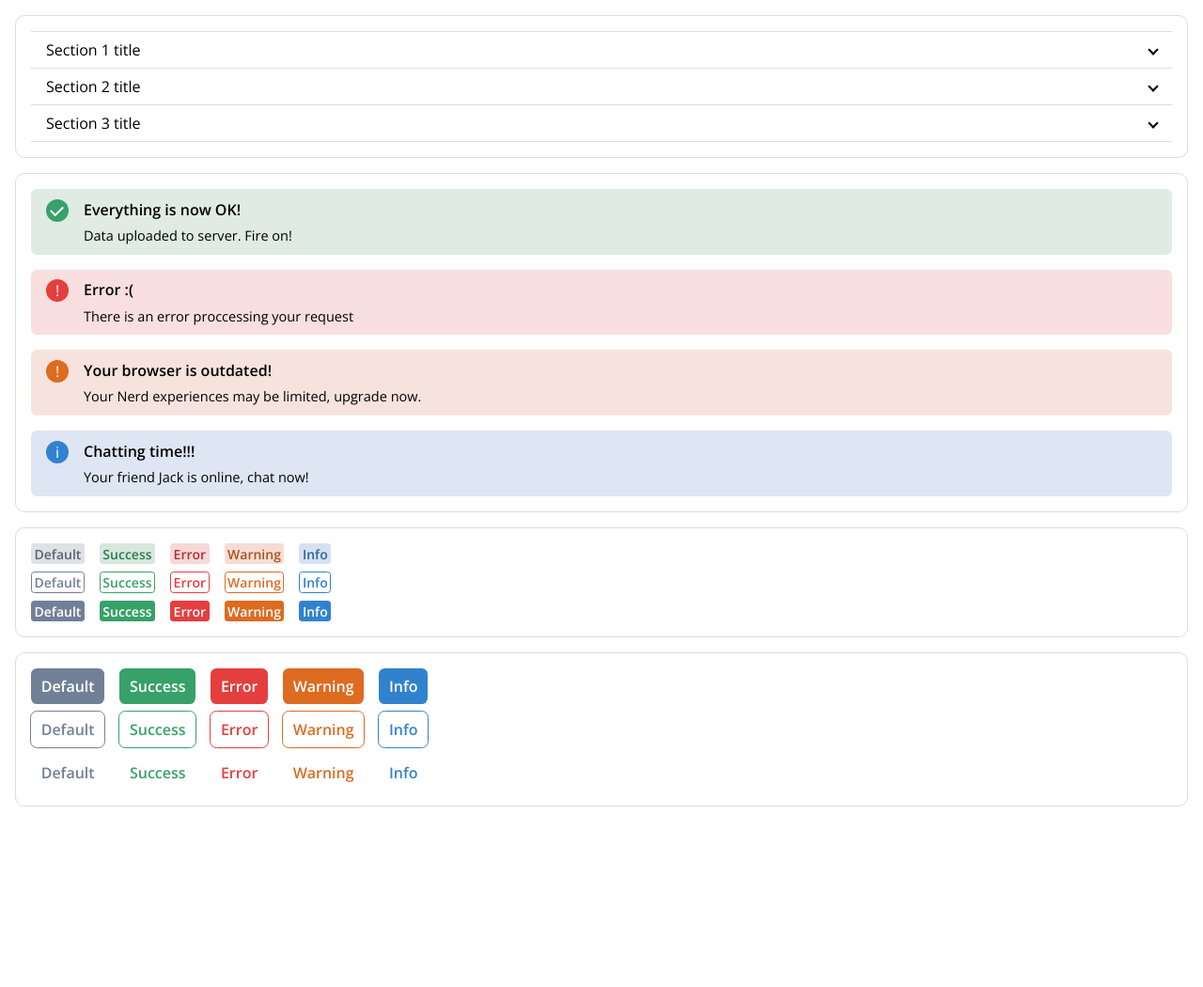
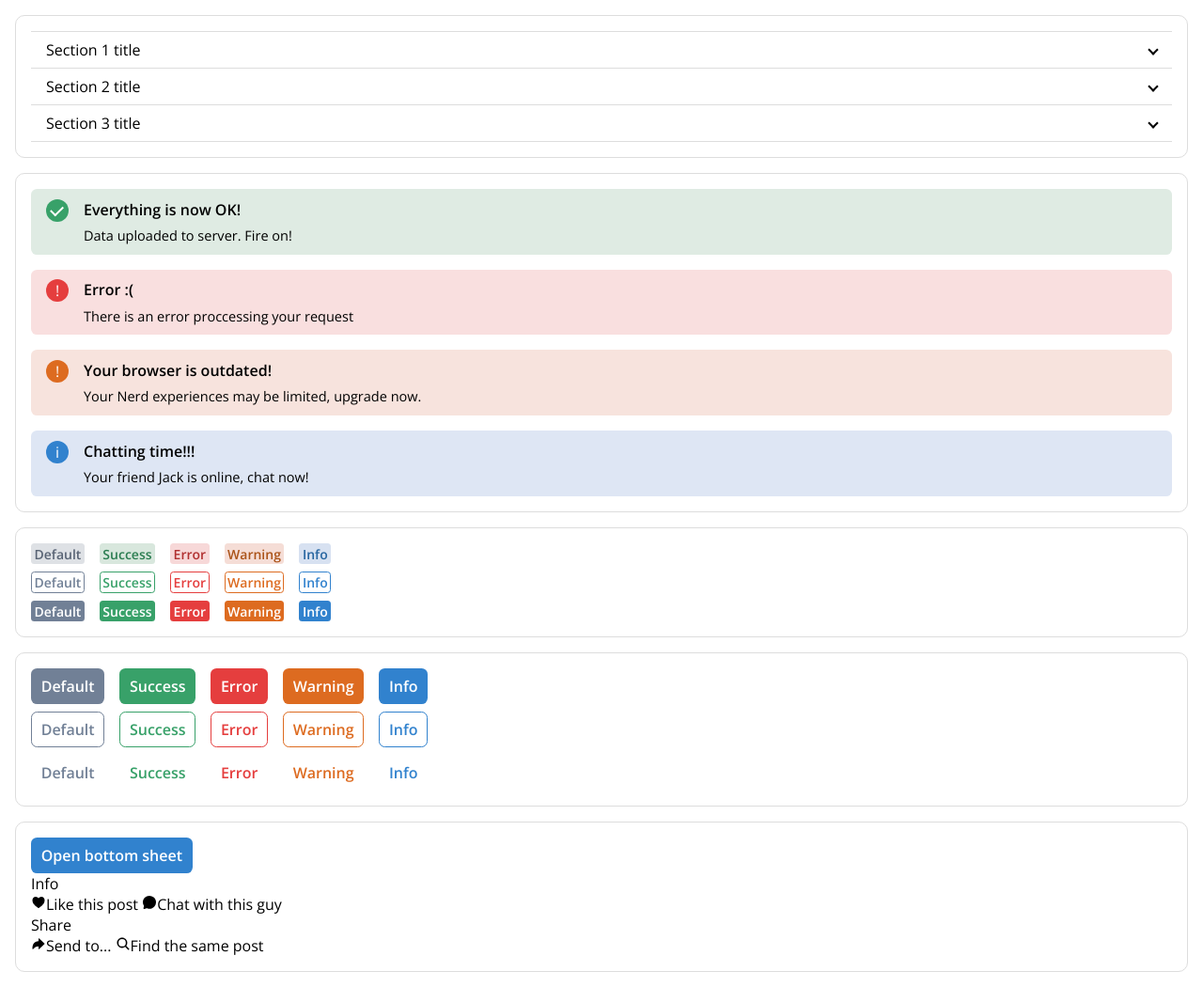
Before and after one commit to urojex/urojex, a plain HTML site: page test/index.html in a window 1280 px wide. Shown: the whole page at 94% size. Before the commit the page ends 874 px from the top, so only its background shows below. Drawn offline with nearby package versions, Linux system fonts and the light colour scheme.

Commit message:
add bottom sheet and menu

```diff
--- a/src/nerd.js
+++ b/src/nerd.js
@@ -483,7 +483,7 @@ document.querySelectorAll("button").forEach((btn) => {
       btn.style.backgroundColor = "transparent";
       btn.style.border = "0 solid transparent";
       btn.style.outline = `1px solid ${colorScheme()}`;
-      btn.style.outlineOffset = -1;
+      btn.style.outlineOffset = "-1px";
       btn.style.color = colorScheme();
       btn.addEventListener("mouseover", function () {
         this.style.backgroundColor = colorChanger(0.75, colorScheme());
@@ -526,10 +526,13 @@ document.querySelectorAll("button").forEach((btn) => {
   btn.style.padding = `${size() / 2}px ${size() / 1.5}px`;
   btn.style.borderRadius = size() / 2.5 + "px";
   btn.style.userSelect = "none";
-  btn.addEventListener("click", function () {
-    this.style.boxShadow = `0 0 0 3px ${colorChanger(0.5, colorScheme())}`;
-  });
-  btn.addEventListener("blur", function () {
-    this.style.boxShadow = `0 0 0 0 transparent`;
+});
+// menu
+document.querySelectorAll("menu").forEach((menu) => {
+  menu.querySelectorAll("menuStack").forEach((stack) => {
+    stack.innerHTML = `
+    <p>${stack.getAttribute("title")}</p>
+    ${stack.innerHTML}
+    `;
   });
 });
--- a/test/index.html
+++ b/test/index.html
@@ -120,7 +120,34 @@
             </flexBox>
           </flexBox>
         </box>
+        <box padding="16" border="1px solid #ddd" rounded="10" width="100%">
+          <bottomSheet>
+            <button bottomSheetOpenButton type="info">Open bottom sheet</button>
+            <bottomSheetPanel>
+              <menu>
+                <menuStack title="Info">
+                  <menuButton>
+                    <ion-icon name="heart"></ion-icon>Like this post
+                  </menuButton>
+                  <menuButton>
+                    <ion-icon name="chatbubble"></ion-icon>Chat with this guy
+                  </menuButton>
+                </menuStack>
+                <menuStack title="Share">
+                  <menuButton>
+                    <ion-icon name="arrow-redo"></ion-icon>Send to...
+                  </menuButton>
+                  <menuButton>
+                    <ion-icon name="search"></ion-icon>Find the same post
+                  </menuButton>
+                </manuStack>
+              </menu>
+            </bottomSheetPanel>
+          </bottomSheet>
+        </box>
       </flexBox>
     </box>
+    <script type="module" src="https://unpkg.com/ionicons@5.5.2/dist/ionicons/ionicons.esm.js"></script>
+    <script nomodule src="https://unpkg.com/ionicons@5.5.2/dist/ionicons/ionicons.js"></script>
   </body>
 </html>
```
